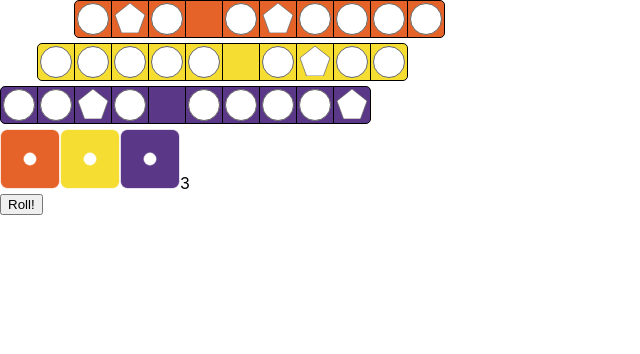
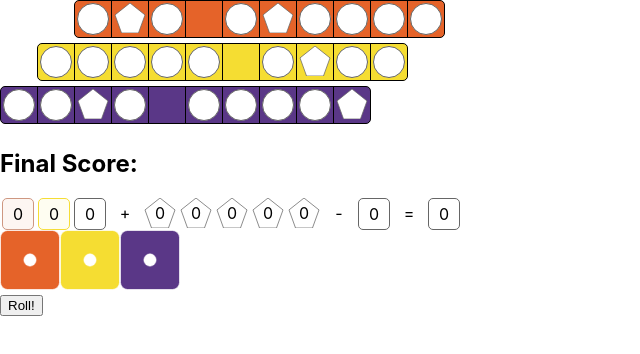
Before and after one commit to sctape/qwinto, a React (Create React App) app: page / in a window 1280 px wide. Shown: the top 354 px of the page, without its empty margins (0-640 px from the left). Built offline with nearby package versions, Linux system fonts and the light colour scheme.

Commit message:
Add scoring section and move dice components to parent

```diff
--- a/src/App.css
+++ b/src/App.css
@@ -56,22 +56,6 @@
   width: 32px
 }
 
-.cell input {
-  height: 20px;
-  width: 20px;
-  border: none;
-  position: relative;
-  top: 5px;
-  left: 5px;
-  padding: 0;
-  text-align: center;
-  background: transparent;
-}
-
-.cell input:focus {
-  outline: none;
-}
-
 .die {
   width: 60px;
   height: 60px;
@@ -96,3 +80,51 @@
 .die.yellow.disabled {
   opacity: .4;
 }
+
+.score-totals-container {
+  display: flex;
+}
+
+.score-totals-container > div {
+  display: flex;
+  align-items: center;
+  justify-content: center;
+  margin: 0 2px;
+  text-align: center;
+}
+
+.row-score {
+  border: 1px solid #666;
+  width: 30px;
+  height: 30px;
+  border-radius: 5px;
+}
+
+.row-score.orange {
+  border-color: #ce9781;
+  background: #fdf6f2;
+}
+
+.row-score.yellow {
+  border-color: #f5dd35;
+  background: #fefdf1;
+}
+
+.row-score-.purple {
+  border-color: #f5efff;
+  background: #f5efff;
+}
+
+.bonus-score {
+  background: url("pentagon.svg");
+  background-size: 32px 30px;
+  border-radius: 0;
+  border: none;
+  height: 30px;
+  width: 32px
+}
+
+.operator {
+  height: 30px;
+  width: 30px;
+}
--- a/src/App.js
+++ b/src/App.js
@@ -4,12 +4,25 @@ import { bindActionCreators } from 'redux';
 import PropTypes from 'prop-types';
 
 import Scores from './containers/Scores';
+import Die from './components/Die';
 import ScoresModel from './data/models/Scores';
 import { updateScore } from './data/actions/scores';
 
 import './App.css';
 
 class App extends Component {
+
+  state = {
+    orangeDie: 1,
+    yellowDie: 1,
+    purpleDie: 1,
+    total: null,
+    orangeActive: true,
+    yellowActive: true,
+    purpleActive: true,
+    rolling: false,
+  };
+
   static propTypes = {
     scores: PropTypes.instanceOf(ScoresModel),
     scoreId: PropTypes.string.isRequired,
@@ -20,10 +33,80 @@ class App extends Component {
     scoreId: 'abc123',
   };
 
+  rollDice = () => {
+    this.setState({ rolling: true});
+
+    const rollingDice = setInterval(() => {
+      const state = {};
+
+      if (this.state.orangeActive) {
+        state.orangeDie =  Math.floor(Math.random() * 6) + 1;
+      }
+
+      if (this.state.yellowActive) {
+        state.yellowDie =  Math.floor(Math.random() * 6) + 1;
+      }
+
+      if (this.state.purpleActive) {
+        state.purpleDie =  Math.floor(Math.random() * 6) + 1;
+      }
+
+      this.setState(state);
+    }, 100);
+
+    setTimeout(() => {
+      clearInterval(rollingDice);
+      this.setState(prevState => ({
+        rolling: null,
+        total: (prevState.orangeDie * prevState.orangeActive) + (prevState.yellowDie * prevState.yellowActive) + (prevState.purpleDie * prevState.purpleActive),
+      }));
+    }, 600);
+  };
+
+  toggleDie = color => () => {
+    return this.setState(prevState => ({
+      [`${color}Active`]: !prevState[`${color}Active`],
+    }))
+  };
+
+  getActiveDice = () => {
+    const activeDice = [];
+    if (this.state.orangeActive) {
+      activeDice.push('orange');
+    }
+
+    if (this.state.yellowActive) {
+      activeDice.push('yellow');
+    }
+
+    if (this.state.purpleActive) {
+      activeDice.push('purple');
+    }
+
+    return activeDice;
+  };
+
   render() {
     return (
       <div>
-        <Scores scores={ this.props.scores || new ScoresModel({id: 'abc123'}) } scoreId={ this.props.scoreId } updateScore={ this.props.updateScore } />
+        <Scores
+          scores={ this.props.scores || new ScoresModel({id: 'abc123'}) }
+          scoreId={ this.props.scoreId }
+          updateScore={ this.props.updateScore }
+          diceRoll={ this.state.total }
+          activeDice={ this.getActiveDice() }
+        />
+        <div>
+          <Die pips={ this.state.orangeDie } disabled={ !this.state.orangeActive } color="orange" onClick={ this.toggleDie('orange') } />
+          <Die pips={ this.state.yellowDie } disabled={ !this.state.yellowActive } color="yellow" onClick={ this.toggleDie('yellow') } />
+          <Die pips={ this.state.purpleDie } disabled={ !this.state.purpleActive } color="purple" onClick={ this.toggleDie('purple') } />
+          { !this.state.rolling && this.state.total }
+        </div>
+        <div>
+          <button onClick={ this.rollDice } disabled={ this.state.rolling }>
+            { !this.state.rolling ? 'Roll!' : 'Rolling!' }
+          </button>
+        </div>
       </div>
     );
   }
--- a/src/containers/Scores.js
+++ b/src/containers/Scores.js
@@ -2,78 +2,30 @@ import React, { Component } from 'react';
 import PropTypes from 'prop-types';
 
 import Row from './../components/Row';
-import Die from './../components/Die';
 import ScoresModel from './../data/models/Scores';
 
+import classnames from 'classnames';
+
 class Scores extends Component {
-
-  state = {
-    orangeDie: 1,
-    yellowDie: 1,
-    purpleDie: 1,
-    total: 3,
-    orangeDisabled: false,
-    yellowDisabled: false,
-    purpleDisabled: false,
-    rolling: null,
-  };
 
   static propTypes = {
     scores: PropTypes.instanceOf(ScoresModel),
     scoreId: PropTypes.string.isRequired,
     updateScore: PropTypes.func.isRequired,
+    diceRoll: PropTypes.number,
+    activeDice: PropTypes.array,
   };
 
   updateScore = row => column => {
-    if (!this.props.scores.isAvailable(row, column, this.state.total)) {
+    if (!this.props.scores.isAvailable(row, column, this.props.diceRoll)) {
       return;
     }
 
-    if (this.state[`${row}Disabled`]) {
+    if (!this.props.activeDice.includes(row)) {
       return;
     }
 
-    return this.props.updateScore(this.props.scores.set('values', this.props.scores.values.setIn([row, column], this.state.total)));
-  };
-
-  rollDice = () => {
-    this.setState({ rolling: true});
-
-    const rollingDice = setInterval(() => {
-      const state = {};
-
-      if (!this.state.orangeDisabled) {
-        state.orangeDie =  Math.floor(Math.random() * 6) + 1;
-        state.total += state.orangeDie;
-      }
-
-      if (!this.state.yellowDisabled) {
-        state.yellowDie =  Math.floor(Math.random() * 6) + 1;
-        state.total += state.yellowDie;
-      }
-
-      if (!this.state.purpleDisabled) {
-        state.purpleDie =  Math.floor(Math.random() * 6) + 1;
-        state.total += state.purpleDie;
-      }
-
-      this.setState(state);
-    }, 200);
-
-    setTimeout(() => {
-      clearInterval(rollingDice);
-      this.setState(prevState => ({
-        rolling: null,
-        total: prevState.orangeDie + prevState.yellowDie + prevState.purpleDie,
-      }));
-    }, 1250);
-
-  };
-
-  toggleDie = color => () => {
-    return this.setState(prevState => ({
-      [`${color}Disabled`]: !prevState[`${color}Disabled`],
-    }))
+    return this.props.updateScore(this.props.scores.set('values', this.props.scores.values.setIn([row, column], this.props.diceRoll)));
   };
 
   render() {
@@ -103,16 +55,19 @@ class Scores extends Component {
           updateScore={ this.updateScore('purple')}
           scores={ this.props.scores }
         /><br/>
+
+
         <div>
-          <Die pips={ this.state.orangeDie } disabled={ this.state.orangeDisabled } color="orange" onClick={ this.toggleDie('orange') } />
-          <Die pips={ this.state.yellowDie } disabled={ this.state.yellowDisabled } color="yellow" onClick={ this.toggleDie('yellow') } />
-          <Die pips={ this.state.purpleDie } disabled={ this.state.purpleDisabled } color="purple" onClick={ this.toggleDie('purple') } />
-          { !this.state.rolling && this.state.total }
-        </div>
-        <div>
-          <button onClick={ this.rollDice } disabled={ this.state.rolling }>
-            { !this.state.rolling ? 'Roll!' : 'Rolling!' }
-          </button>
+          <h2>Final Score:</h2>
+          <div className="score-totals-container">
+            { ScoresModel.ROW_COLORS.map(color => <div key={ color } className={ classnames('row-score', color) }>{ this.props.scores.calculateRowScore(color) }</div>) }
+            <div className="operator">+</div>
+            { this.props.scores.getBonusScores().map((bonusScore, index) => <div key={ index } className="bonus-score">{ bonusScore }</div>)}
+            <div className="operator">-</div>
+            <div className="row-score">{ this.props.scores.getPenaltyScore() }</div>
+            <div className="operator">=</div>
+            <div className="row-score">{ this.props.scores.calculateTotalScore() }</div>
+          </div>
         </div>
       </div>
     )
--- a/src/data/models/Scores.js
+++ b/src/data/models/Scores.js
@@ -3,13 +3,16 @@ import { Record, Map } from 'immutable';
 export class Scores extends Record({
   id: null,
   values: new Map(),
+  penalties: 0,
 }) {
   getRow(row) {
-    return this.values.get(row, new Map())
+    return this.values.get(row, new Map());
+  };
+
+  getColumnValues(column) {
+    return Scores.ROW_COLORS.map(color => this.getRow(color).get(column, null));
   }
-  getColumnValues(column) {
-    return Scores.COLORS.map(color => this.getRow(color).get(column));
-  }
+
   isAvailable(newRow, newColumn, newValue) {
     //Check for unique values in column
     if (this.getColumnValues(newColumn).includes(newValue)) {
@@ -30,9 +33,54 @@ export class Scores extends Record({
 
       return (newColumn < column && newValue < value) || (newColumn > column && newValue > value)
     });
+  };
+
+  calculateRowScore(row) {
+    const filteredRow = this.getRow(row).filter(value => value !== null);
+
+    if (filteredRow.size === Scores.POSSIBLE_ROW_VALUES) {
+      return filteredRow.sort().last();
+    }
+
+    return filteredRow.size;
+  };
+
+  getRowScores() {
+    return Scores.ROW_COLORS.map(color => this.calculateRowScore(color));
   }
+
+  calculateBonusScore(row, column) {
+    const columnValues = this.getColumnValues(column);
+
+    if (columnValues.includes(null)) {
+      return 0;
+    }
+
+    return this.values.getIn([row, column]);
+  };
+
+  getBonusScores() {
+    return Scores.BONUS.map(bonusCoordinates => this.calculateBonusScore(bonusCoordinates[0], bonusCoordinates[1]))
+  }
+
+  getPenaltyScore() {
+    return this.penalties * Scores.PENALTY;
+  }
+
+  calculateTotalScore() {
+    let totalScore = 0;
+
+    totalScore += this.getRowScores().reduce((sum, rowScore) => sum + rowScore, 0);
+    totalScore += this.getBonusScores().reduce((sum, bonusScore) => sum + bonusScore, 0);
+    totalScore -= this.getPenaltyScore();
+
+    return totalScore
+  };
 }
 
-Scores.COLORS = ['orange', 'yellow', 'purple'];
+Scores.ROW_COLORS = ['orange', 'yellow', 'purple'];
+Scores.POSSIBLE_ROW_VALUES = 9;
+Scores.BONUS = [['purple', 2], ['orange', 3], ['orange', 7], ['yellow', 8], ['purple', 9]];
+Scores.PENALTY = 5;
 
 export default Scores
--- a/src/store.js
+++ b/src/store.js
@@ -1,4 +1,4 @@
-import { createStore, applyMiddleware } from 'redux';
+import { createStore, applyMiddleware, compose } from 'redux';
 import thunk from 'redux-thunk';
 import { createLogger } from 'redux-logger';
 import allReducers from './data/reducers';
@@ -7,9 +7,28 @@ import promise from 'redux-promise';
 const logger = createLogger();
 
 export default function configureStore(initialState) {
+  let middleware = [
+    thunk,
+    logger,
+    promise,
+  ];
+
+  const enhancers = [
+    applyMiddleware(...middleware),
+  ];
+
+  // If Redux DevTools Extension is installed use it, otherwise use Redux compose
+  /* eslint-disable no-underscore-dangle */
+  const composeEnhancers =
+    typeof window === 'object' &&
+    window.__REDUX_DEVTOOLS_EXTENSION_COMPOSE__ ?
+      window.__REDUX_DEVTOOLS_EXTENSION_COMPOSE__({
+        name: 'Qwinto Store',
+      }) : compose;
+
   return createStore(
     allReducers,
     initialState,
-    applyMiddleware(thunk, logger, promise)
+    composeEnhancers(...enhancers),
   );
 }
```
